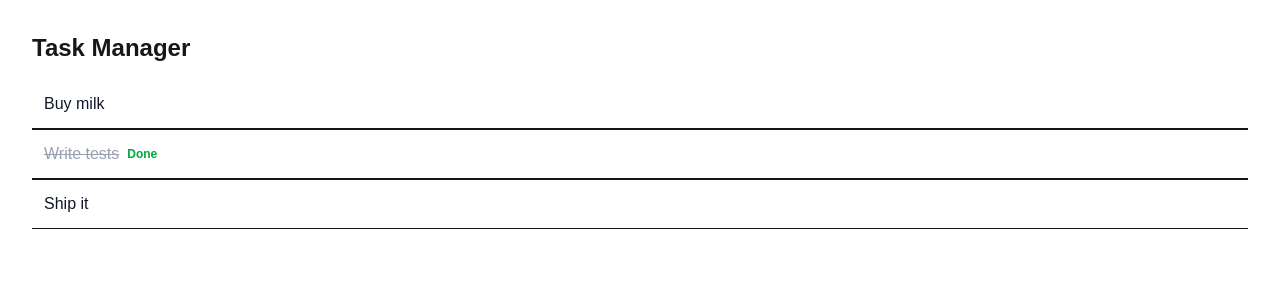
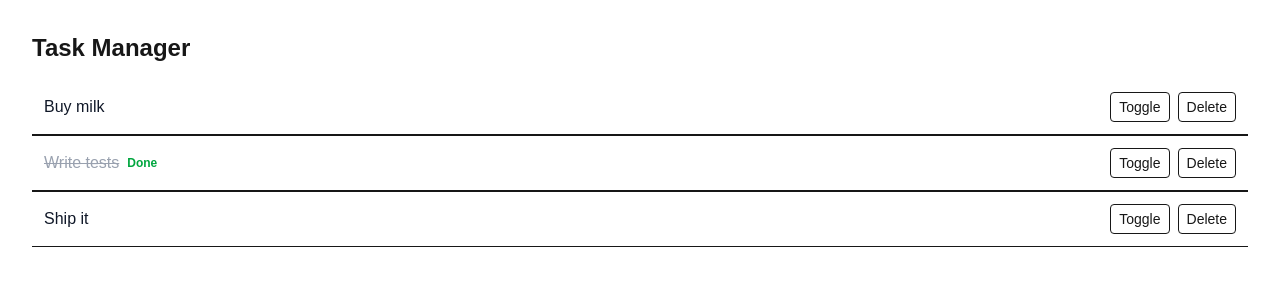
Before and after one commit to Usf12519/Task-Manager-2, a Next.js app: page / in a window 1280 px wide. Shown: the top 300 px of the page. Built offline with nearby package versions, Linux system fonts and the light colour scheme.

Commit message:
Completed section 3 callbacks and TaskBoard

```diff
--- a/src/app/page.js
+++ b/src/app/page.js
@@ -1,16 +1,5 @@
-import TaskList from '@/components/TaskList';
+import TaskBoard from '@/components/TaskBoard';
 
 export default function HomePage() {
-  const tasks = [
-    { id: 1, title: 'Buy milk', done: false },
-    { id: 2, title: 'Write tests', done: true },
-    { id: 3, title: 'Ship it', done: false },
-  ];
-
-  return (
-    <main className="p-8">
-      <h1 className="text-2xl font-bold mb-4">Task Manager</h1>
-      <TaskList tasks={tasks} />
-    </main>
-  );
+  return <TaskBoard />;
 }
--- /dev/null
+++ b/src/components/TaskBoard.js
@@ -0,0 +1,26 @@
+'use client';
+
+import TaskList from './TaskList';
+
+export default function TaskBoard() {
+  const tasks = [
+    { id: 1, title: 'Buy milk', done: false },
+    { id: 2, title: 'Write tests', done: true },
+    { id: 3, title: 'Ship it', done: false },
+  ];
+
+  function handleToggle(id) {
+    console.log('toggle', id);
+  }
+
+  function handleDelete(id) {
+    console.log('delete', id);
+  }
+
+  return (
+    <main className="p-8">
+      <h1 className="text-2xl font-bold mb-4">Task Manager</h1>
+      <TaskList tasks={tasks} onToggle={handleToggle} onDelete={handleDelete} />
+    </main>
+  );
+}
--- a/src/components/TaskCard.js
+++ b/src/components/TaskCard.js
@@ -1,11 +1,31 @@
-export default function TaskCard({ title, done }) {
+'use client';
+
+export default function TaskCard({ id, title, done, onToggle, onDelete }) {
   return (
-    <div className="flex items-center gap-2 p-3 border-b">
-      <span className={done ? 'line-through text-gray-400' : 'text-gray-900'}>
-        {title}
-      </span>
+    <div className="flex items-center justify-between gap-2 p-3 border-b">
+      <div className="flex items-center gap-2">
+        <span className={done ? 'line-through text-gray-400' : 'text-gray-900'}>
+          {title}
+        </span>
 
-      {done && <span className="text-green-600 text-xs font-bold">Done</span>}
+        {done && <span className="text-green-600 text-xs font-bold">Done</span>}
+      </div>
+
+      <div className="flex gap-2">
+        <button
+          onClick={() => onToggle(id)}
+          className="px-2 py-1 text-sm border rounded"
+        >
+          Toggle
+        </button>
+
+        <button
+          onClick={() => onDelete(id)}
+          className="px-2 py-1 text-sm border rounded"
+        >
+          Delete
+        </button>
+      </div>
     </div>
   );
 }
--- a/src/components/TaskList.js
+++ b/src/components/TaskList.js
@@ -1,6 +1,8 @@
+'use client';
+
 import TaskCard from './TaskCard';
 
-export default function TaskList({ tasks }) {
+export default function TaskList({ tasks, onToggle, onDelete }) {
   if (tasks.length === 0) {
     return <p className="text-gray-400 p-4">No tasks yet!</p>;
   }
@@ -9,7 +11,13 @@ export default function TaskList({ tasks }) {
     <ul className="divide-y">
       {tasks.map((task) => (
         <li key={task.id}>
-          <TaskCard title={task.title} done={task.done} />
+          <TaskCard
+            id={task.id}
+            title={task.title}
+            done={task.done}
+            onToggle={onToggle}
+            onDelete={onDelete}
+          />
         </li>
       ))}
     </ul>
```
